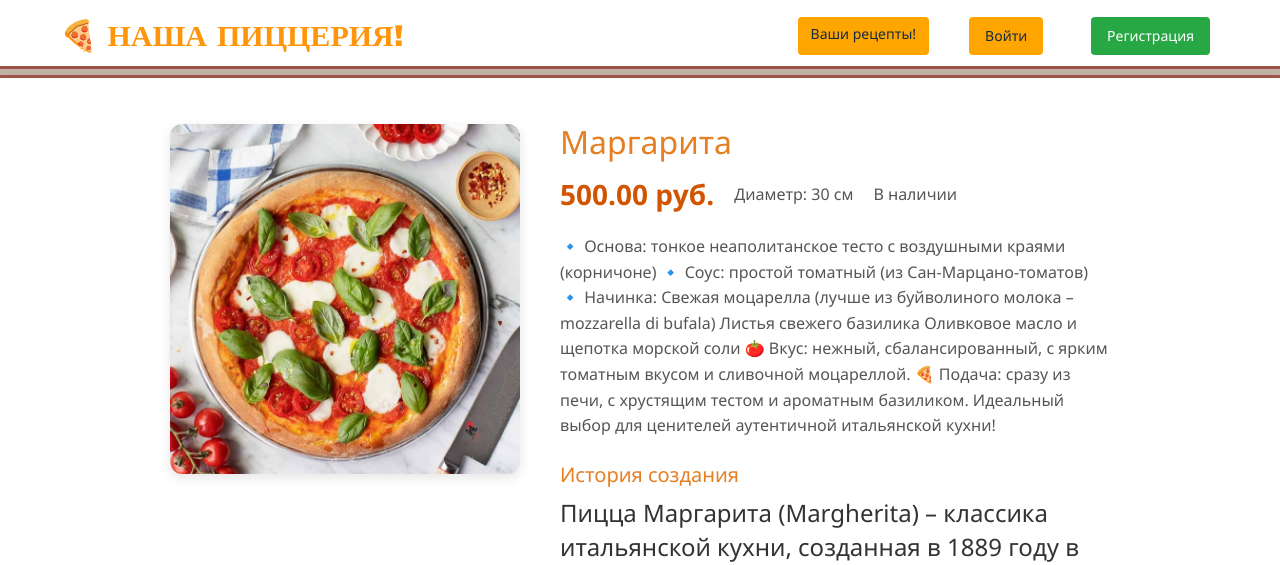
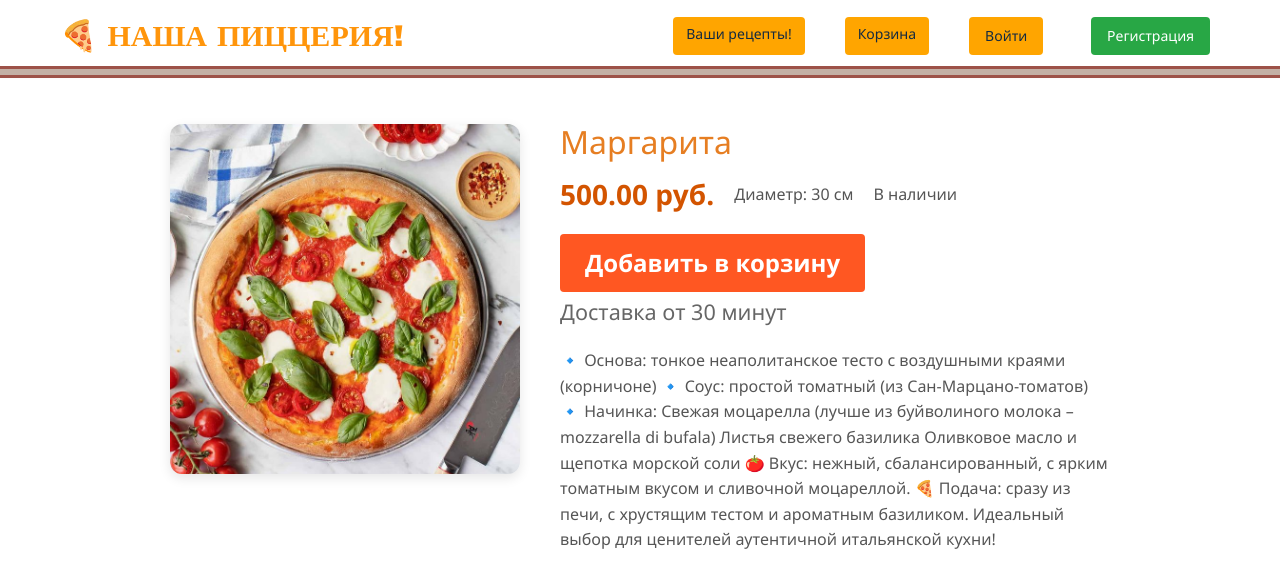
Before and after one commit to kseniyakrr/Site_web-main, a Django app: page /pizza/margarita/ in a window 1280 px wide. Shown: the top 565 px of the page. Run offline with Django 3.2, Linux system fonts and the light colour scheme; data comes from the database, SQL or seed files in the repository; both versions use the stored data as it was after the commit; data that the repository does not hold is empty; some libraries are stand-ins or nearby versions.

Commit message:
rgr last

```diff
--- a/Site_web-main/Web/homepage/urls.py
+++ b/Site_web-main/Web/homepage/urls.py
@@ -27,5 +27,8 @@ urlpatterns = [
     path('pizza/<slug:slug>/dislike/', views.dislike_pizza, name='dislike_pizza'),
     path('add_comment/<slug:slug>/', views.add_comment, name='add_comment'),
     path('comments/<int:comment_id>/delete/', views.delete_comment, name='delete_comment'),
-
+    path('cart/', views.cart_view, name='cart'),
+    path('cart/add/<int:pizza_id>/', views.add_pizza_to_cart, name='add_pizza'),
+    path('cart/remove/<int:pizza_id>/', views.remove_pizza_from_cart, name='remove_pizza'),
+    path('cart/checkout/', views.checkout_view, name='checkout'),
 ]
--- a/Site_web-main/Web/homepage/views.py
+++ b/Site_web-main/Web/homepage/views.py
@@ -526,3 +526,56 @@ def pizza_list(request):
         'cat_selected': cat_selected,
     }
     return render(request, 'pizza_detail/pizza_list.html', context)
+
+
+def cart_view(request):
+    cart = request.session.get('cart', {})
+    pizzas = []
+    total = 0
+
+    for pizza_id, quantity in cart.items():
+        pizza = Pizza.objects.get(id=pizza_id)
+        pizzas.append({
+            'pizza': pizza,
+            'quantity': quantity,
+            'total': pizza.price * quantity
+        })
+        total += pizza.price * quantity
+
+    return render(request, 'cart.html', {
+        'pizzas': pizzas,
+        'total': total
+    })
+
+def add_pizza_to_cart(request, pizza_id):
+    if 'cart' not in request.session:
+        request.session['cart'] = {}
+
+    cart = request.session['cart']
+    cart[str(pizza_id)] = cart.get(str(pizza_id), 0) + 1
+    request.session.modified = True
+
+    return redirect('cart')
+
+def remove_pizza_from_cart(request, pizza_id):
+    if 'cart' in request.session:
+        cart = request.session['cart']
+        if str(pizza_id) in cart:
+            if cart[str(pizza_id)] > 1:
+                cart[str(pizza_id)] -= 1
+            else:
+                del cart[str(pizza_id)]
+            request.session.modified = True
+
+    return redirect('cart')
+
+def checkout_view(request):
+    cart = request.session.get('cart', {})
+    if not cart:
+        return redirect('cart')
+
+    # Здесь будет логика оформления заказа
+    return render(request, 'checkout.html', {
+        'cart': request.session.get('cart', {}),
+        'total': sum(pizza.price * quantity for pizza, quantity in cart.items())
+    })
--- a/Site_web-main/Web/templates/base.html
+++ b/Site_web-main/Web/templates/base.html
@@ -205,6 +205,8 @@
         <nav class="header-nav">
             <a href="{% url 'recipe_list' %}" class="btn btn-recipe">Ваши рецепты!</a>
 
+            <a href="{% url 'cart' %}" class="btn btn-cart">Корзина</a>
+
 
 
         {% if request.user.username == 'admin' or request.user.is_superuser %}
--- a/Site_web-main/Web/templates/homepage/homepage/homepage.html
+++ b/Site_web-main/Web/templates/homepage/homepage/homepage.html
@@ -65,11 +65,7 @@
                 <a href="{% url 'pizza_detail' pizza.slug %}" class="pizza-link">
                     Подробнее
                 </a>
-                {% if pizza.is_available %}
-                <button class="order-btn" data-slug="{{ pizza.slug }}">В коризну</button>
-                {% else %}
-                <span class="out-of-stock">Нет в наличии</span>
-                {% endif %}
+
             </div>
         </div>
     </div>
--- a/Site_web-main/Web/templates/pizza_detail/pizza_detail.html
+++ b/Site_web-main/Web/templates/pizza_detail/pizza_detail.html
@@ -21,6 +21,15 @@
                 </p>
             </div>
 
+              <!-- Добавленная кнопка "В корзину" -->
+            {% if pizza.is_available %}
+            <div class="add-to-cart">
+                <a href="{% url 'add_pizza' pizza.id %}" class="add-to-cart-btn">
+                    Добавить в корзину
+                </a>
+                <span class="cart-notice">Доставка от 30 минут</span>
+            </div>
+            {% endif %}
             <p class="description">{{ pizza.description }}</p>
 
             <div class="pizza-history">
@@ -113,6 +122,38 @@
 </div>
 
 <style>
+    /* Стили для кнопки добавления в корзину */
+.add-to-cart {
+    margin: 20px 0;
+}
+
+.add-to-cart-btn {
+    display: inline-block;
+    background-color: #ff5722;
+    color: white;
+    padding: 12px 25px;
+    text-decoration: none;
+    border-radius: 4px;
+    font-weight: bold;
+    transition: background-color 0.3s;
+}
+
+.add-to-cart-btn:hover {
+    background-color: #e64a19;
+}
+
+.cart-notice {
+    display: block;
+    margin-top: 5px;
+    font-size: 0.9em;
+    color: #666;
+}
+
+/* Стиль для недоступных пицц */
+.out-of-stock {
+    color: #f44336;
+    font-weight: bold;
+}
     /* Основные стили */
     .pizza-detail-container {
         max-width: 1000px;
```
Also changed, not shown: Site_web-main/Web/templates/cart.html (added, +38 -0 lines), Site_web-main/Web/db.sqlite3, Site_web-main/Web/templates/checkout.html (added).
